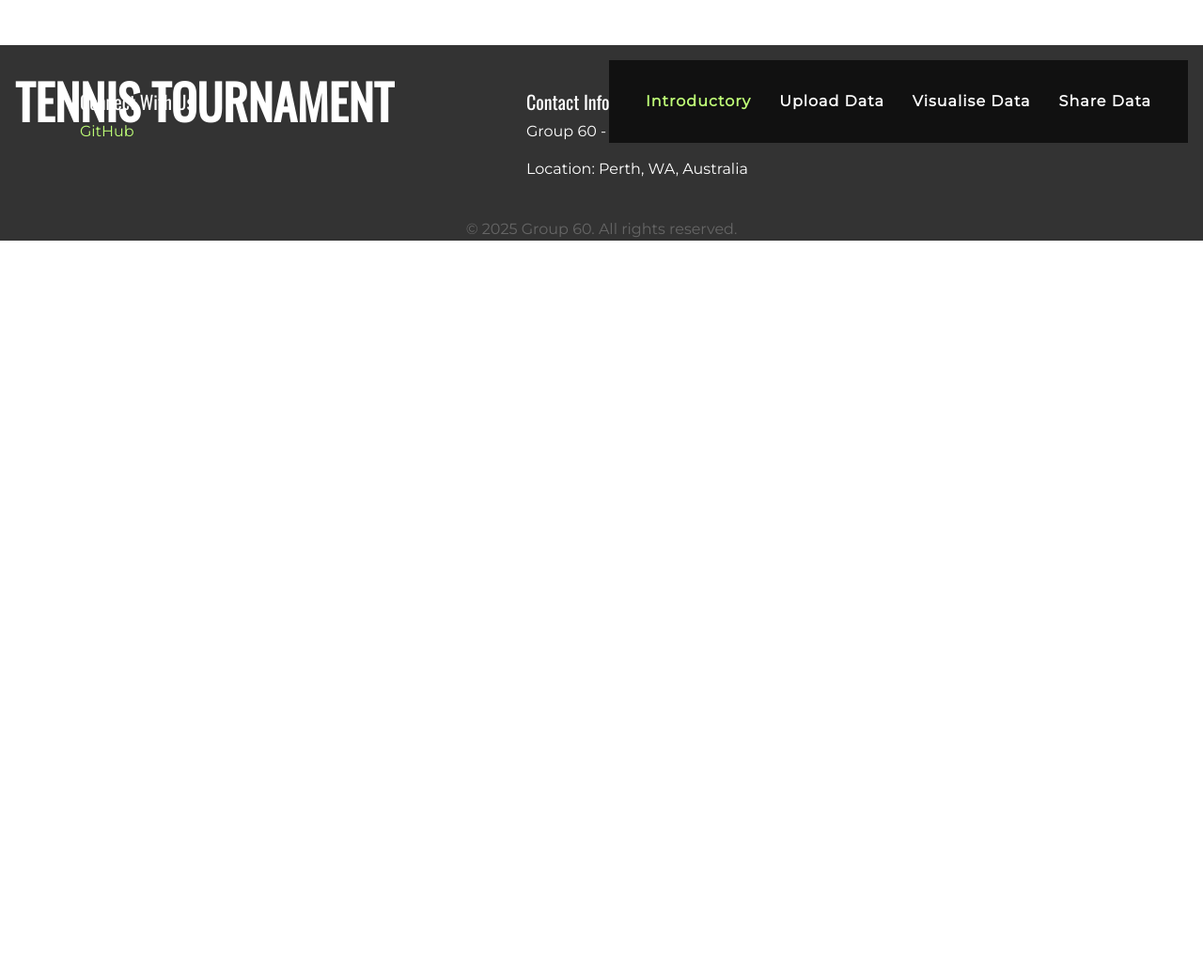
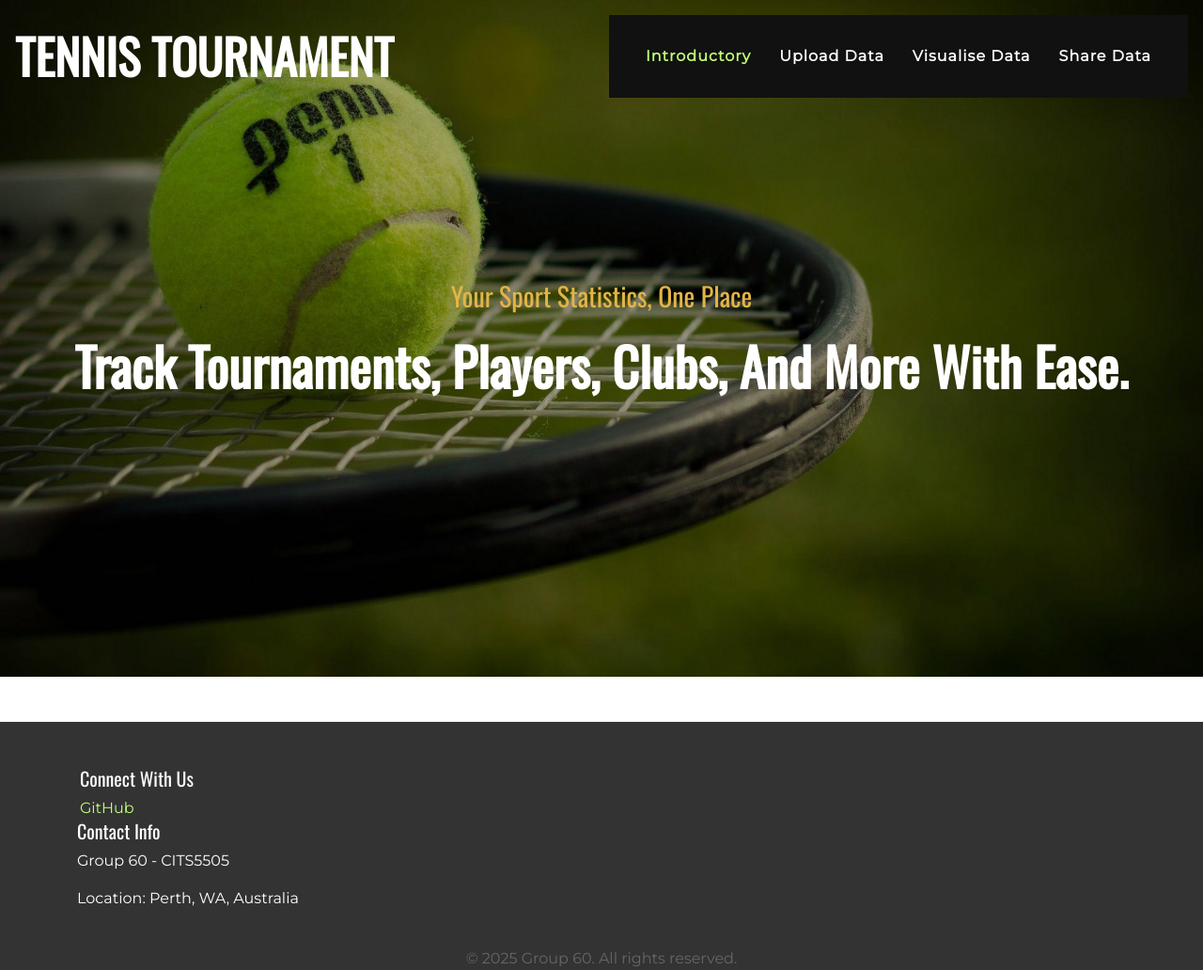
Before and after one commit to ThanhVinhTong/Tennis-Tournament, a Flask app: page / in a window 1280 px wide. Shown: the whole page at 94% size. Before the commit the page ends 256 px from the top, so only its background shows below. Run offline with Flask 3, Linux system fonts and the light colour scheme; some libraries are stand-ins or nearby versions.

Commit message:
feat(introductory page): implement hero carousel with tennis imagery

```diff
--- a/app/templates/home.html
+++ b/app/templates/home.html
@@ -50,8 +50,26 @@
     </div>
     <!-- Navbar End -->
 
-       <!-- Footer -->
-       <footer class="footer mt-5">
+    <!-- Carousel Start -->
+    <div class="container-fluid p-0">
+        <div id="blog-carousel" class="carousel slide" data-ride="carousel">
+            <div class="carousel-inner">
+                <div class="carousel-item active">
+                    <img class="w-100" src="{{ url_for('static', filename='images/tennis-ball-on-racket.jpg') }}" alt="Image">
+                    <div class="carousel-caption d-flex flex-column align-items-center justify-content-center">
+                        <h3 class="text-capitalize m-0" style="color: #e3b448;">Your sport statistics, one place</h3>
+                        <h2 class="display-2 m-0 mt-2 mt-md-4 text-white font-weight-bold text-capitalize">Track
+                            tournaments,
+                            players, clubs, and more with ease.</h2>
+                    </div>
+                </div>
+            </div>
+        </div>
+    </div>
+    <!-- Carousel End -->
+
+    <!-- Footer -->
+    <footer class="footer mt-5">
         <div class="container">
             <div class="row pt-5">
                 <div class="col-md-5">
@@ -60,7 +78,7 @@
                         <a href="https://github.com/dynamicCat/CITS5505-Group-60-project" target="_blank">GitHub</a>
                     </div>
                 </div>
-                <div class="col-md-5">
+                <div class="col-md-5"></div>
                     <h5 style="color: #fff;">Contact Info</h5>
                     <p style="color: #fff;">Group 60 - CITS5505</p>
                     <p style="color: #fff;">Location: Perth, WA, Australia</p>
```
